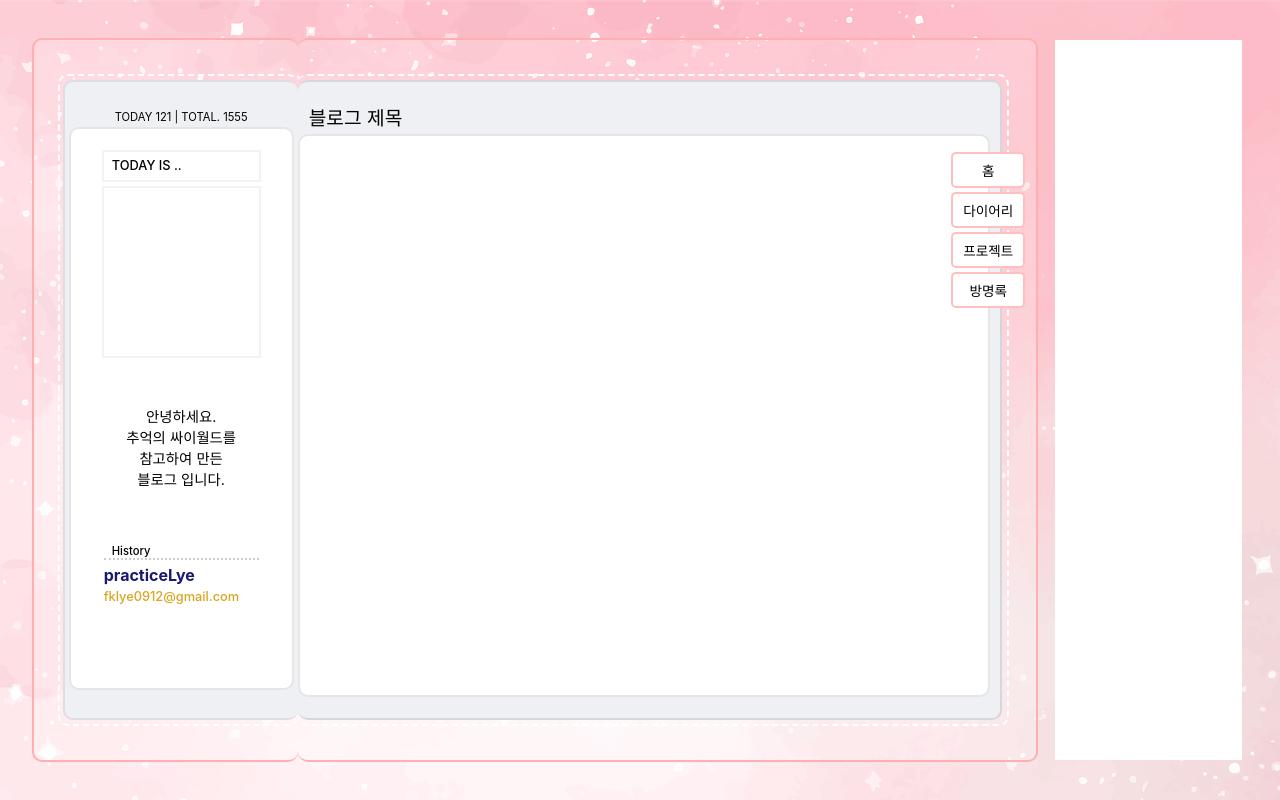
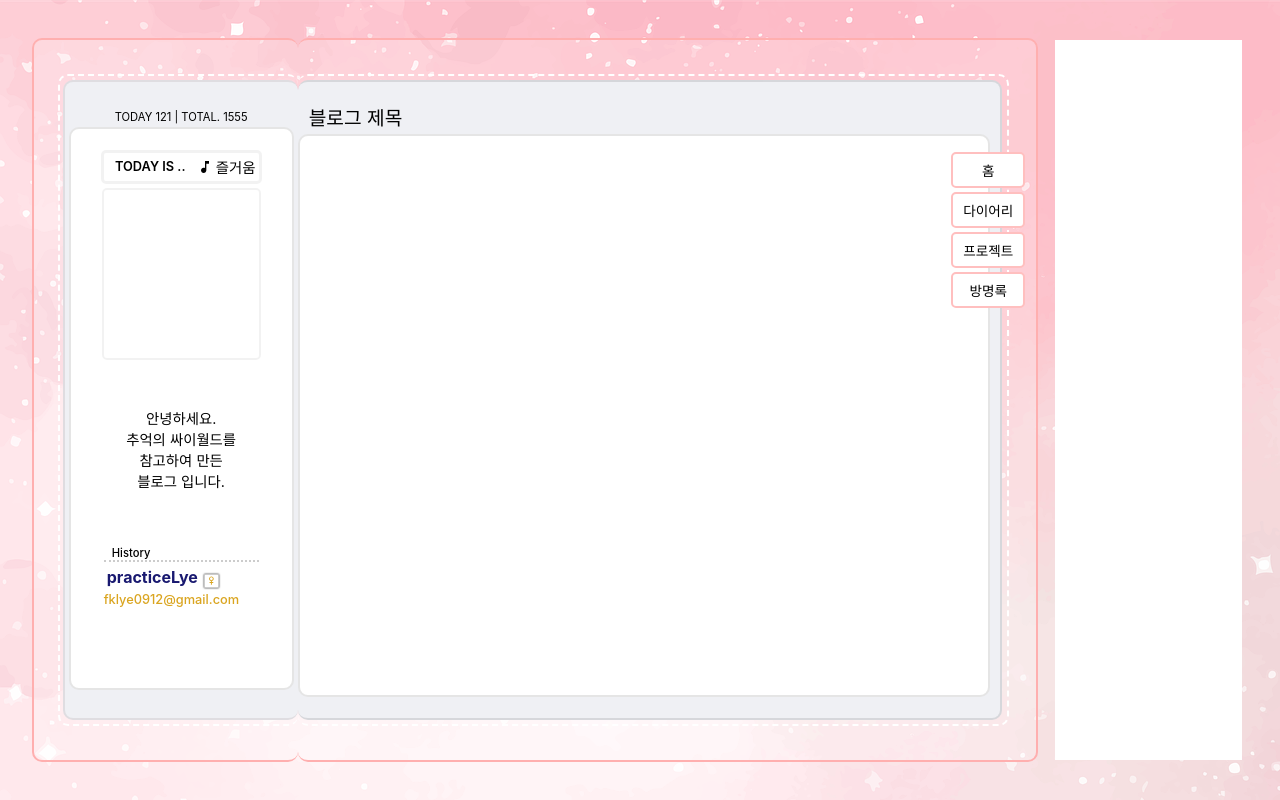
Before and after one commit to practiceLye/practiceLye.github.io, a React (Create React App) app: page / in a window 1280 px wide. Built offline with nearby package versions, Linux system fonts and the light colour scheme.

Commit message:
build: react-icon 추가

```diff
--- a/package.json
+++ b/package.json
@@ -9,6 +9,7 @@
     "@testing-library/user-event": "^13.5.0",
     "react": "^18.3.1",
     "react-dom": "^18.3.1",
+    "react-icons": "^5.3.0",
     "react-scripts": "5.0.1",
     "styled-components": "^6.1.12",
     "web-vitals": "^2.1.4"
--- a/src/view/ProfileView.jsx
+++ b/src/view/ProfileView.jsx
@@ -1,4 +1,6 @@
 import styled from "styled-components";
+import { CgGenderFemale } from "react-icons/cg";
+import { IoMdMusicalNote } from "react-icons/io";
 
 const ProfileContent = styled.div`
     width: 100%;
@@ -15,11 +17,16 @@ const TodayMood = styled.div`
     align-items: center;
     width: 70%;
     height: 5%;
-    border: 2px solid rgba(0, 0, 0, 0.05);
+    border: 3px solid rgba(0, 0, 0, 0.05);
+    border-radius: 5px;
     & span {
         font-size: 0.8rem;
-        font-weight: 500;
-        margin-left: 0.5rem;
+        font-weight: 600;
+        margin: 0 0.7rem 0;
+    }
+    & p {
+        margin-left: 3px;
+        font-size: 0.9rem;
     }
 `
 
@@ -28,6 +35,7 @@ const ProfileImage = styled.div`
     width: 70%;
     height: 30%;
     border: 2px solid rgba(0, 0, 0, 0.05);
+    border-radius: 5px;
 `
 
 const Comments = styled.div`
@@ -57,9 +65,24 @@ const History = styled.div`
 const Profile = styled.div`
     width: 70%;
     height: 5%;
-    & h4 {
+    & h4, div {
         color: midnightblue;
-        margin: 0.3rem 0 0;
+        margin: 0.3rem 3px 0;
+        float: left;
+    }
+    & div {
+        border: 0.5px solid rgba(0, 0, 0, 0.2);
+        border-radius: 1px;
+        box-shadow: 0px 0px 2px black;
+        height: 0.8rem;
+        margin-top: 0.7rem;
+        & svg {
+            width: 0.8rem;
+            height: 0.7rem;
+            margin: 0;
+            padding-bottom: 5px;
+            color: goldenrod;
+        }
     }
     & span {
         font-size: 0.8rem;
@@ -73,6 +96,8 @@ function ProfileView(props) {
         <ProfileContent>
             <TodayMood>
                 <span>TODAY IS ..</span>
+                <IoMdMusicalNote />
+                <p>즐거움</p>
             </TodayMood>
             <ProfileImage></ProfileImage>
             <Comments>안녕하세요.<br />추억의 싸이월드를<br />참고하여 만든<br />블로그 입니다.</Comments>
@@ -81,6 +106,7 @@ function ProfileView(props) {
             </History>
             <Profile>
                 <h4>practiceLye</h4>
+                <div><CgGenderFemale  /></div>
                 <span>fklye0912@gmail.com</span>
             </Profile>
         </ProfileContent>
```
